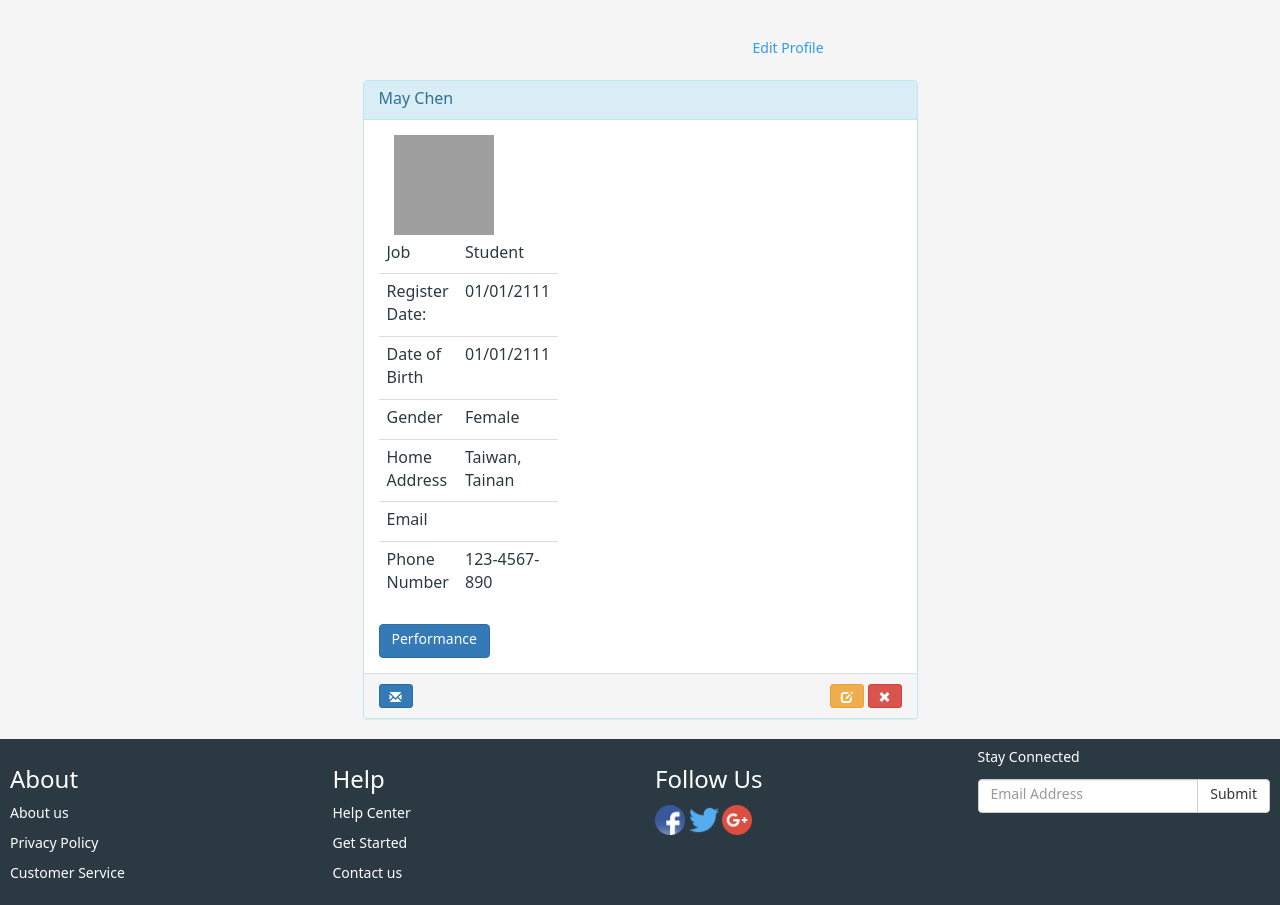
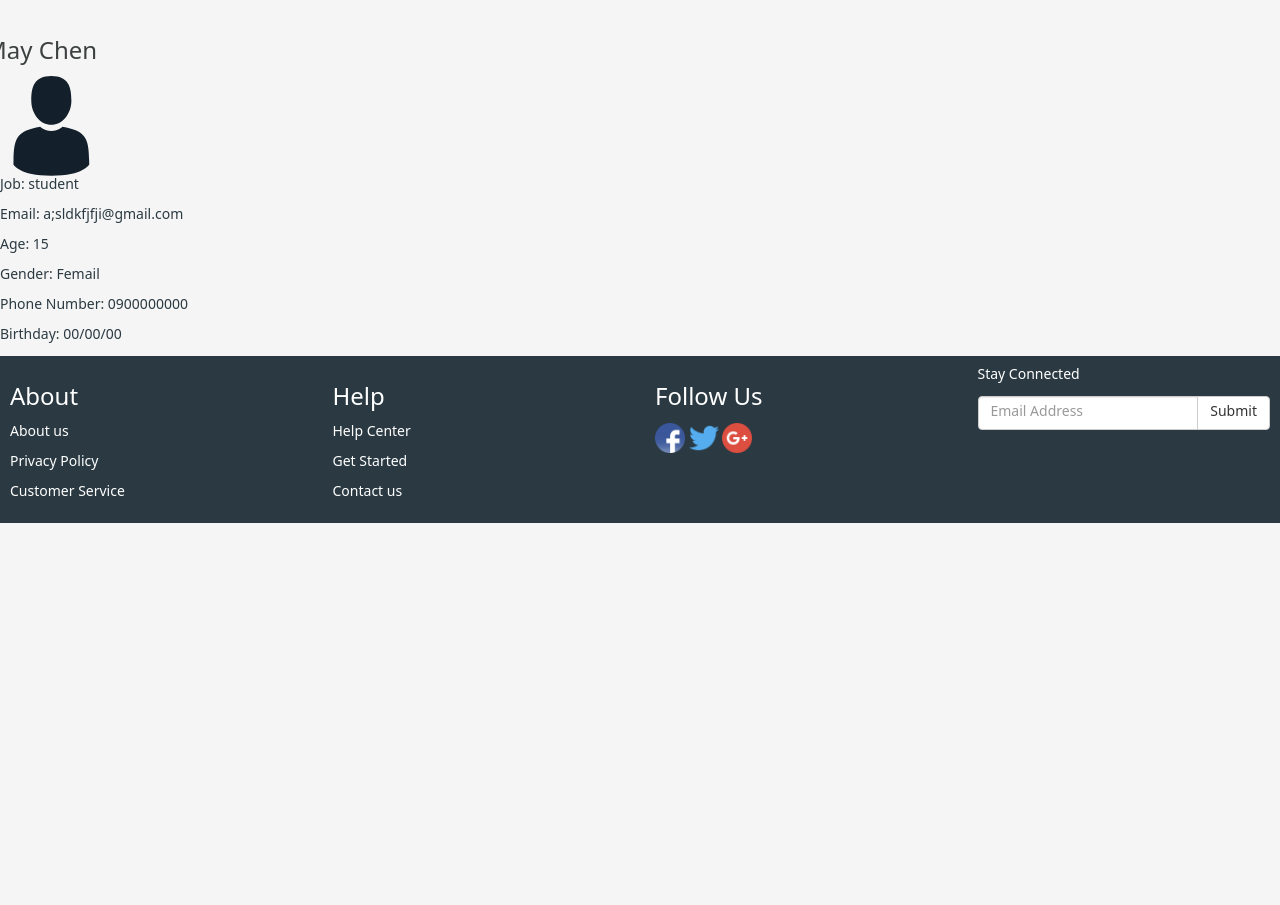
Before and after one commit to jingfei/Alive, a PHP site: page /docs/profile.php in a window 1280 px wide. Shown: the part 71-976 px from the top of the page. After the commit the page ends 594 px from the top, so only its background shows below. Run offline with PHP 8.4, Linux system fonts and the light colour scheme; grey boxes are pictures that could not be loaded.

Commit message:
postjobpage+homepage+profile

```diff
--- a/docs/css/Profile.css
+++ b/docs/css/Profile.css
@@ -1,2 +1,2 @@
-@charset "UTF-8";.navbar-default,.navbar-default .navbar-nav,.navbar-default .navbar-nav>li.active>a{background-color:transparent}.navbar-default{border:none}.navbar-default .navbar-brand{color:#3dabaf;font-size:30px}#footer,#footer .col-md-3 h3{color:#fff}.navbar-default .navbar-nav>li.active{border-bottom:1px solid #000}#footer{background-color:#2b3a42;padding:10px}body a,body a:hover{color:#2f9cee}.btn-circle{width:30px;height:30px;text-align:center;padding:6px 0;font-size:12px;line-height:1.428571429;border-radius:15px}.btn-circle.btn-lg{width:50px;height:50px;padding:10px 16px;font-size:18px;line-height:1.33;border-radius:25px}.btn-circle.btn-xl{width:70px;height:70px;padding:10px 16px;font-size:24px;line-height:1.33;border-radius:35px}@font-face{font-family:NotoSansCJKtc-Regular;src:url(/font/NotoSansCJKtc-Regular.woff) format("woff")}body,html{color:#2b3a42;background:#f5f5f5;font-family:NotoSansCJKtc-Regular,'Noto Sans',"微軟雅黑","Microsoft YaHei",Helvetica,sans-serif}body{padding-top:20px}body a:hover{opacity:.8}body h1,body h2,body h3,body h4,body h5,body h6{color:#3c4040}.user-row{margin-bottom:14px}.user-row:last-child{margin-bottom:0}.dropdown-user{margin:13px 0;padding:5px;height:100%}.dropdown-user:hover{cursor:pointer}.table-user-information>tbody>tr{border-top:1px solid #ddd}.table-user-information>tbody>tr:first-child,.table-user-information>tbody>tr>td{border-top:0}.toppad{margin-top:20px}
+@charset "UTF-8";.navbar-default,.navbar-default .navbar-nav,.navbar-default .navbar-nav>li.active>a{background-color:transparent}.navbar-default{border:none}.navbar-default .navbar-brand{color:#3dabaf;font-size:30px}#footer,#footer .col-md-3 h3{color:#fff}.navbar-default .navbar-nav>li.active{border-bottom:1px solid #000}#footer{background-color:#2b3a42;padding:10px}body a,body a:hover{color:#2f9cee}.btn-circle{width:30px;height:30px;text-align:center;padding:6px 0;font-size:12px;line-height:1.428571429;border-radius:15px}.btn-circle.btn-lg{width:50px;height:50px;padding:10px 16px;font-size:18px;line-height:1.33;border-radius:25px}.btn-circle.btn-xl{width:70px;height:70px;padding:10px 16px;font-size:24px;line-height:1.33;border-radius:35px}@font-face{font-family:NotoSansCJKtc-Regular;src:url(/font/NotoSansCJKtc-Regular.woff) format("woff")}body,html{color:#2b3a42;background:#f5f5f5;font-family:NotoSansCJKtc-Regular,'Noto Sans',"微軟雅黑","Microsoft YaHei",Helvetica,sans-serif}body{padding-top:20px}body a:hover{opacity:.8}body h1,body h2,body h3,body h4,body h5,body h6{color:#3c4040}.user-row{margin-bottom:14px}.user-row:last-child{margin-bottom:0}.dropdown-user{margin:13px 0;padding:5px;height:100%}.dropdown-user:hover{cursor:pointer}.table-user-information>tbody>tr{border-top:1px solid #ddd}.table-user-information>tbody>tr:first-child,.table-user-information>tbody>tr>td{border-top:0}.toppad{margin-top:20px}#profile{text-align:right}
 /*# sourceMappingURL=Profile.css.map */
--- a/docs/css/home.css
+++ b/docs/css/home.css
@@ -1,2 +1,2 @@
-@charset "UTF-8";.navbar-default,.navbar-default .navbar-nav,.navbar-default .navbar-nav>li.active>a{background-color:transparent}.navbar-default{border:none}.navbar-default .navbar-brand{color:#3dabaf;font-size:30px}#footer,#footer .col-md-3 h3{color:#fff}.navbar-default .navbar-nav>li.active{border-bottom:1px solid #000}#footer{background-color:#2b3a42;padding:10px}body a,body a:hover{color:#2f9cee}.btn-circle{width:30px;height:30px;text-align:center;padding:6px 0;font-size:12px;line-height:1.428571429;border-radius:15px}.btn-circle.btn-lg{width:50px;height:50px;padding:10px 16px;font-size:18px;line-height:1.33;border-radius:25px}.btn-circle.btn-xl{width:70px;height:70px;padding:10px 16px;font-size:24px;line-height:1.33;border-radius:35px}@font-face{font-family:NotoSansCJKtc-Regular;src:url(/font/NotoSansCJKtc-Regular.woff) format("woff")}body,html{color:#2b3a42;background:#f5f5f5;font-family:NotoSansCJKtc-Regular,'Noto Sans',"微軟雅黑","Microsoft YaHei",Helvetica,sans-serif}body{padding-top:20px}body a:hover{opacity:.8}body h1,body h2,body h3,body h4,body h5,body h6{color:#3c4040}.col-md-4{color:gray}.homepage{border-bottom:solid 1px gray}body>.row{margin:0}
+@charset "UTF-8";.navbar-default,.navbar-default .navbar-nav,.navbar-default .navbar-nav>li.active>a{background-color:transparent}.navbar-default{border:none}.navbar-default .navbar-brand{color:#3dabaf;font-size:30px}#footer,#footer .col-md-3 h3{color:#fff}.navbar-default .navbar-nav>li.active{border-bottom:1px solid #000}#footer{background-color:#2b3a42;padding:10px}body a,body a:hover{color:#2f9cee}.btn-circle{width:30px;height:30px;text-align:center;padding:6px 0;font-size:12px;line-height:1.428571429;border-radius:15px}.btn-circle.btn-lg{width:50px;height:50px;padding:10px 16px;font-size:18px;line-height:1.33;border-radius:25px}.btn-circle.btn-xl{width:70px;height:70px;padding:10px 16px;font-size:24px;line-height:1.33;border-radius:35px}@font-face{font-family:NotoSansCJKtc-Regular;src:url(/font/NotoSansCJKtc-Regular.woff) format("woff")}body,html{color:#2b3a42;background:#f5f5f5;font-family:NotoSansCJKtc-Regular,'Noto Sans',"微軟雅黑","Microsoft YaHei",Helvetica,sans-serif}body{padding-top:20px}body a:hover{opacity:.8}body h1,body h2,body h3,body h4,body h5,body h6{color:#3c4040}
 /*# sourceMappingURL=home.css.map */
--- a/docs/profile.php
+++ b/docs/profile.php
@@ -1,72 +1,32 @@
-<html><head></head><body><doctype html="">
-
-
-    <title>Alive - Apperciate Love In Volunteering Everyday</title>    <link rel="shortcut icon" type="image/x-icon" href="favicon.ico">  <link rel="stylesheet" href="https://maxcdn.bootstrapcdn.com/bootstrap/3.3.7/css/bootstrap.min.css" integrity="sha384-BVYiiSIFeK1dGmJRAkycuHAHRg32OmUcww7on3RYdg4Va+PmSTsz/K68vbdEjh4u" crossorigin="anonymous">  <link rel="stylesheet" href="homepage.css">  <script src="https://code.jquery.com/jquery-1.12.4.min.js" integrity="sha256-ZosEbRLbNQzLpnKIkEdrPv7lOy9C27hHQ+Xp8a4MxAQ=" crossorigin="anonymous"></script>  <script src="https://maxcdn.bootstrapcdn.com/bootstrap/3.3.7/js/bootstrap.min.js" integrity="sha384-Tc5IQib027qvyjSMfHjOMaLkfuWVxZxUPnCJA7l2mCWNIpG9mGCD8wGNIcPD7Txa" crossorigin="anonymous"></script>  <script>$('.dropdown-toggle').dropdown()</script>    <link rel="stylesheet" href="css/home.css">
-    <nav class="navbar navbar-default">  <div class="container-fluid">    <!-- Brand and toggle get grouped for better mobile display -->    <div class="navbar-header">      <button type="button" class="navbar-toggle collapsed" data-toggle="collapse" data-target="#bs-example-navbar-collapse-1" aria-expanded="false">        <span class="sr-only">Toggle navigation</span>        <span class="icon-bar"></span>        <span class="icon-bar"></span>        <span class="icon-bar"></span>      </button>      <a class="navbar-brand" href="#">Alive</a>    </div>    <!-- Collect the nav links, forms, and other content for toggling -->    <div class="collapse navbar-collapse" id="bs-example-navbar-collapse-1">      <ul class="nav navbar-nav">        <li class="active"><a href="#">Start Volunteering <span class="sr-only">(current)</span></a></li>        <li><a href="#">Search Organization</a></li>        <li><a href="#">Post a job</a></li>        <li><a href="#">Find a job</a></li>      </ul>      <ul class="nav navbar-nav navbar-right">        <li><a href="#">Login</a></li>          <li><a href="#">Register</a></li>      </ul>    </div><!-- /.navbar-collapse -->  </div><!-- /.container-fluid --></nav>  <link rel="stylesheet" href="css/Profile.css">
-
-
-  <div class="container">
-        <div class="row">
-        <div class="col-md-5  toppad  pull-right col-md-offset-3 ">
-             <a href="edit.html">Edit Profile</a>
+<html><head>
+    <title>Alive - Apperciate Love In Volunteering Everyday</title>    <link rel="shortcut icon" type="image/x-icon" href="favicon.ico">  <link rel="stylesheet" href="https://maxcdn.bootstrapcdn.com/bootstrap/3.3.7/css/bootstrap.min.css" integrity="sha384-BVYiiSIFeK1dGmJRAkycuHAHRg32OmUcww7on3RYdg4Va+PmSTsz/K68vbdEjh4u" crossorigin="anonymous">  <link rel="stylesheet" href="homepage.css">  <script src="https://code.jquery.com/jquery-1.12.4.min.js" integrity="sha256-ZosEbRLbNQzLpnKIkEdrPv7lOy9C27hHQ+Xp8a4MxAQ=" crossorigin="anonymous"></script>  <script src="https://maxcdn.bootstrapcdn.com/bootstrap/3.3.7/js/bootstrap.min.js" integrity="sha384-Tc5IQib027qvyjSMfHjOMaLkfuWVxZxUPnCJA7l2mCWNIpG9mGCD8wGNIcPD7Txa" crossorigin="anonymous"></script>  <script>$('.dropdown-toggle').dropdown()</script>
+  <link rel="stylesheet" href="css/Profile.css">
+</head>
+<body>
+  <nav class="navbar navbar-default">  <div class="container-fluid">    <!-- Brand and toggle get grouped for better mobile display -->    <div class="navbar-header">      <button type="button" class="navbar-toggle collapsed" data-toggle="collapse" data-target="#bs-example-navbar-collapse-1" aria-expanded="false">        <span class="sr-only">Toggle navigation</span>        <span class="icon-bar"></span>        <span class="icon-bar"></span>        <span class="icon-bar"></span>      </button>      <a class="navbar-brand" href="#">Alive</a>    </div>    <!-- Collect the nav links, forms, and other content for toggling -->    <div class="collapse navbar-collapse" id="bs-example-navbar-collapse-1">      <ul class="nav navbar-nav">        <li class="active"><a href="#">Start Volunteering <span class="sr-only">(current)</span></a></li>        <li><a href="#">Search Organization</a></li>        <li><a href="#">Post a job</a></li>        <li><a href="#">Find a job</a></li>      </ul>      <ul class="nav navbar-nav navbar-right">        <li><a href="#">Login</a></li>          <li><a href="#">Register</a></li>      </ul>    </div><!-- /.navbar-collapse -->  </div><!-- /.container-fluid --></nav>  <div class="row">
+    <h3>May Chen</h3>
+    <div class="col-md-11">
+      <img src="./images/profile.svg" height="100px" width="100px">
     </div>
-          <div class="col-xs-12 col-sm-12 col-md-6 col-lg-6 col-xs-offset-0 col-sm-offset-0 col-md-offset-3 col-lg-offset-3 toppad">
-            <div class="panel panel-info">
-              <div class="panel-heading">
-                <h3 class="panel-title">May Chen</h3>
+    <div class="col-md-12">
+      <p>Job: student</p>
     </div>
-              <div class="panel-body">
-                <div class="row">
-                  <div class="col-md-3">
-                  <div class=" col-md-9"> <img src="http://www.aspirehire.co.uk/aspirehire-co-uk/_img/profile.svg" style="height:100px; width:100px"></div>
-                    <table class="table table-user-information">
-                      <tbody>
-                        <tr>
-                          <td>Job</td>
-                          <td>Student</td>
-                        </tr>
-                        <tr>
-                          <td>Register Date:</td>
-                          <td>01/01/2111</td>
-                        </tr>
-                        <tr>
-                          <td>Date of Birth</td>
-                          <td>01/01/2111</td>
-                        </tr>
-                           <tr>
-                               </tr><tr>
-                          <td>Gender</td>
-                          <td>Female</td>
-                        </tr>
-                          <tr>
-                          <td>Home Address</td>
-                          <td>Taiwan, Tainan</td>
-                        </tr>
-                        <tr>
-                          <td>Email</td>
-                          <td><a href="abcdefg@gmail.com"></a></td>
-                        </tr>
-                          <tr><td>Phone Number</td>
-                          <td>123-4567-890<br>
-                          </td>
-                        </tr>
-                      </tbody>
-                    </table>
-                    <a href="#" class="btn btn-primary">Performance</a>
+    <div class="col-md-12">
+      <p>Email: a;sldkfjfji@gmail.com</p>
     </div>
+    <div class="col-md-12">
+      <p>Age: 15</p>
     </div>
+    <div class="col-md-12">
+      <p>Gender: Femail</p>
     </div>
-                <div class="panel-footer">
-                  <a data-original-title="Broadcast Message" data-toggle="tooltip" type="button" class="btn btn-sm btn-primary"><i class="glyphicon glyphicon-envelope"></i></a>
-                  <span class="pull-right">
-                    <a href="edit.html" data-original-title="Edit this user" data-toggle="tooltip" type="button" class="btn btn-sm btn-warning"><i class="glyphicon glyphicon-edit"></i></a>
-                    <a data-original-title="Remove this user" data-toggle="tooltip" type="button" class="btn btn-sm btn-danger"><i class="glyphicon glyphicon-remove"></i></a>
-                  </span>
+    <div class="col-md-12">
+      <p>Phone Number: 0900000000</p>
     </div>
-            </div>
-          </div>
+    <div class="col-md-12">
+          <p>Birthday: 00/00/00</p>
     </div>
   </div>
           <div id="footer" class="row">        <div class="About col-md-3">          <h3>About</h3>          <p>About us</p>          <p>Privacy Policy</p>          <p>Customer Service</p>        </div>        <div class="Help col-md-3">          <h3>Help</h3>          <p>Help Center</p>          <p>Get Started</p>          <p>Contact us</p>        </div>        <div class="Visit-us col-md-3">          <h3>Follow Us</h3>            <img src="images/facebookicon.png" height="30px" weight="30px">            <img src="images/twitter-128.png" height="30px" weight="30px">            <img src="images/google-plus-flat.png" height="30px" weight="30px">        </div>        <div class="Contact col-md-3">          <p>Stay Connected</p>          <div class="input-group">              <input type="text" class="form-control" placeholder="Email Address">              <span class="input-group-btn">                <button class="btn btn-default" type="button">Submit</button>              </span>          </div>        </div>      </div>
 
-</doctype></body></html>
+</body></html>
--- a/scss/Profile.scss
+++ b/scss/Profile.scss
@@ -33,3 +33,11 @@
 .toppad
 {margin-top:20px;
 }
+
+#profile {
+  text-align: right;
+}
+
+.title{
+
+}
--- a/scss/home.scss
+++ b/scss/home.scss
@@ -1,13 +1 @@
 @import "./_layout";
-
-.col-md-4{
-  color: gray;
-}
-
-.homepage{
-  border-bottom: solid 1px gray;
-}
-
-body > .row {
-  margin: 0;
-}
```
Also changed, not shown: PostJobForm.html (added, +45 -0 lines), docs/index.php (+17 -43 lines), view/index.hbs (+23 -43 lines), view/profile.hbs (+18 -56 lines), docs/images/profile.svg (added), images/profile.svg (added). Lines whose indentation alone changed are shown as unchanged.
